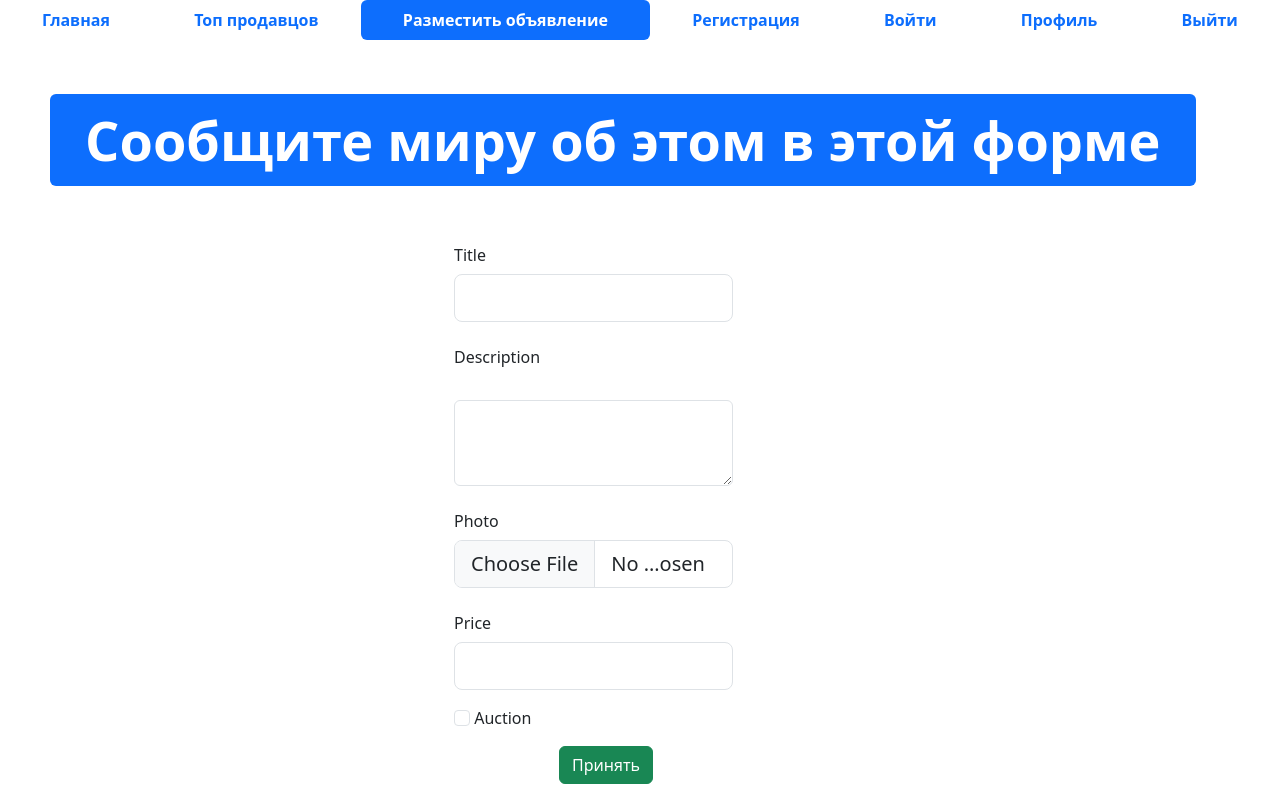
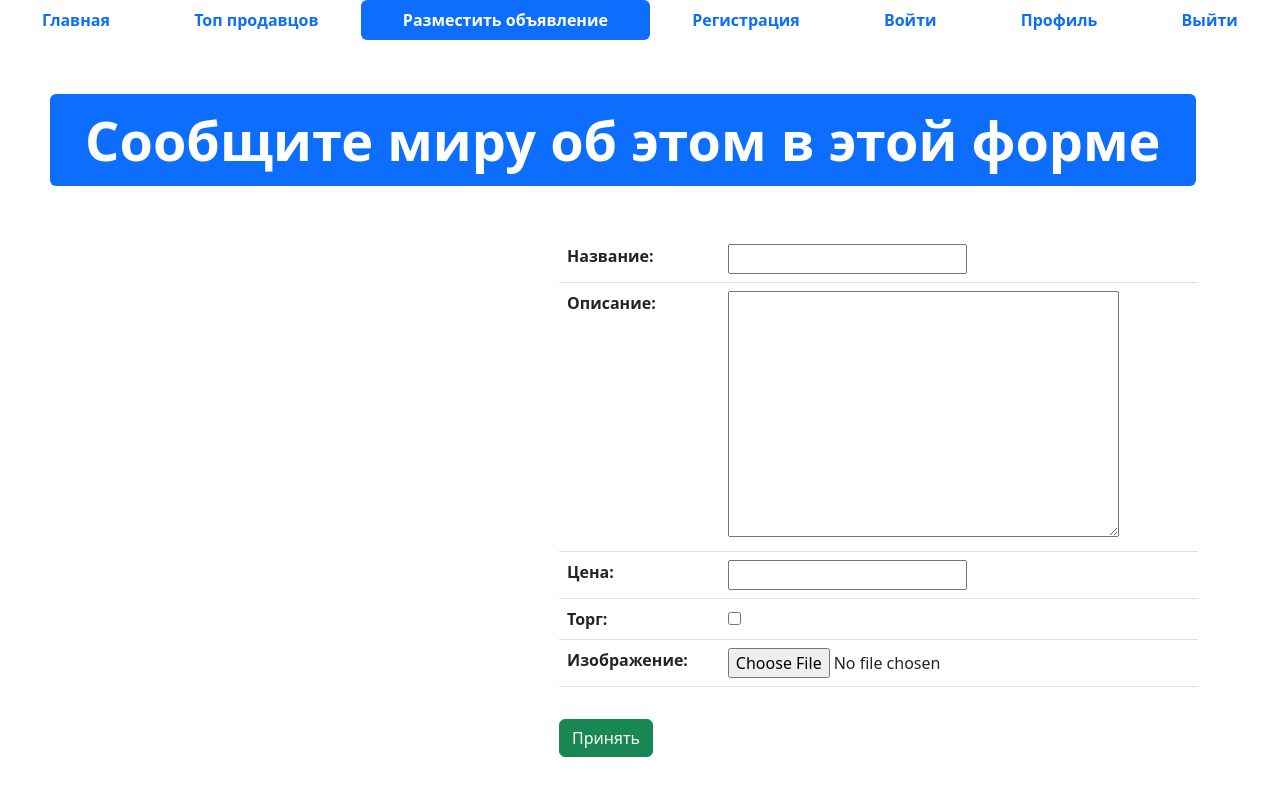
Before and after one commit to Cameliius/module_4, a Django app: template adverisments/templates/advertisement-post.html in a window 1280 px wide. Run offline with Django 4.2, Linux system fonts and the light colour scheme; the template is opened without the code that fills it: values that come from a table or form of the project are taken from there, others are empty; some libraries are stand-ins or nearby versions.

Commit message:
изменила класс формы, добавила проверки и стили

```diff
--- /dev/null
+++ b/adverisments/app_lesson_4/forms.py
@@ -0,0 +1,23 @@
+from django import forms
+from .models import Adverisments
+from django.core.exceptions import ValidationError
+
+
+# class AdvertismentForm (forms.Form):
+#     title = forms.CharField(max_length=64)
+#     description = forms.CharField(widget=forms.Textarea)
+#     price = forms.DecimalField()
+#     auction = forms.BooleanField(required=False)
+#     image = forms.ImageField()
+
+
+class AdvertismentForm(forms.ModelForm):
+    class Meta:
+        model = Adverisments
+        fields = ['title', 'description', 'price', 'auction', 'image']
+
+    def clean_title(self):
+        data = self.cleaned_data['title']
+        if data.startswith('?'):
+            raise ValidationError('Заголовок не может начинаться с вопросительного знака')
+        return data
--- a/adverisments/app_lesson_4/urls.py
+++ b/adverisments/app_lesson_4/urls.py
@@ -1,8 +1,10 @@
 from django.urls import path
 
-from .views import index, top_sellers
+from .views import index, top_sellers, adverisments_post
+
 
 urlpatterns = [
     path("", index, name='main-page'),
-    path('top-sellers/', top_sellers, name = 'top-sellers')
+    path('top-sellers/', top_sellers, name = 'top-sellers'),
+    path('adverisments_post/', adverisments_post, name = 'adv_post')
 ]
--- a/adverisments/templates/advertisement-post.html
+++ b/adverisments/templates/advertisement-post.html
@@ -1,19 +1,11 @@
-<!DOCTYPE html>
-<html lang="en">
+{% extends 'base.html' %}
+{% load static %}
 
-<head>
-  <meta charset="UTF-8">
-  <meta http-equiv="X-UA-Compatible" content="IE=edge">
-  <meta name="viewport" content="width=device-width, initial-scale=1.0">
-  <link rel="shortcut icon" href="img/favicon.ico" type="image/x-icon">
-  <link href="css/bootstrap.min.css" rel="stylesheet">
-  <link rel="stylesheet" href="css/fontello.css">
-  <title>Advertisement-post</title>
-</head>
+{% block title %}
+    Главная
+{% endblock %}
 
-<body>
-
-
+{% block content %}
     <ul class="nav nav-pills sticky-top bg-white nav-fill">
         <li class="nav-item">
             <a class="nav-link" href="index.html">
@@ -58,46 +50,10 @@
         </div>
     </div>
     <div class="container">
-    <form method="post">
-      <div class="row mb-3">
+        <form method="post" enctype="multipart/form-data"> {% csrf_token %}
+            <div class="row mb-3 offset-sm-5">
                 <div class="col">
-          <label class="col-sm-4 col-form-label offset-4">Title</label>
-          <div class="col-sm-4 offset-4 w-25">
-            <input type="text" class="form-control form-control-lg">
-          </div>
-        </div>
-      </div>
-      <div class="row mb-3">
-        <div class="col">
-          <label class="col-sm-4 col-form-label offset-4">Description</label>
-          <div class="col-sm-4 offset-4 w-25">
-              <label for="" class="form-label"></label>
-              <textarea class="form-control" name="" id="" rows="3"></textarea>
-          </div>
-        </div>
-      </div>
-      <div class="row mb-3">
-        <div class="col">
-          <label class="col-sm-4 col-form-label offset-4">Photo</label>
-          <div class="col-sm-4 offset-4 w-25">
-            <input type="file" class="form-control form-control-lg">
-          </div>
-        </div>
-      </div>
-      <div class="row mb-3">
-        <div class="col">
-          <label class="col-sm-4 col-form-label offset-4">Price</label>
-          <div class="col-sm-4 offset-4 w-25">
-            <input type="text" class="form-control form-control-lg">
-          </div>
-        </div>
-      </div>
-      <div class="row mb-3">
-        <div class="col">
-          <div class="offset-4 w-25">
-            <input type="checkbox" class="form-check-input">
-            <label class="form-check-label">Auction</label>
-          </div>
+                    <table class="table">{{ form.as_table }}</table>
                 </div>
             </div>
             <div class="row mb-3 offset-sm-5">
@@ -107,6 +63,4 @@
             </div>
         </form>
     </div>
-  <script src="js/bootstrap.bundle.min.js"></script>
-</body>
-</html>
+{% endblock %}
--- a/adverisments/templates/index.html
+++ b/adverisments/templates/index.html
@@ -17,7 +17,7 @@
             </a>
         </li>
         <li class="nav-item">
-            <a class="nav-link" href="advertisement-post.html">
+            <a class="nav-link" href="{% url 'adv_post' %}">
                 <span style="font-weight: bold;">Разместить объявление</span>
             </a>
         </li>
```
Also changed, not shown: adverisments/app_lesson_4/views.py (+19 -2 lines). Lines whose indentation alone changed are shown as unchanged.
